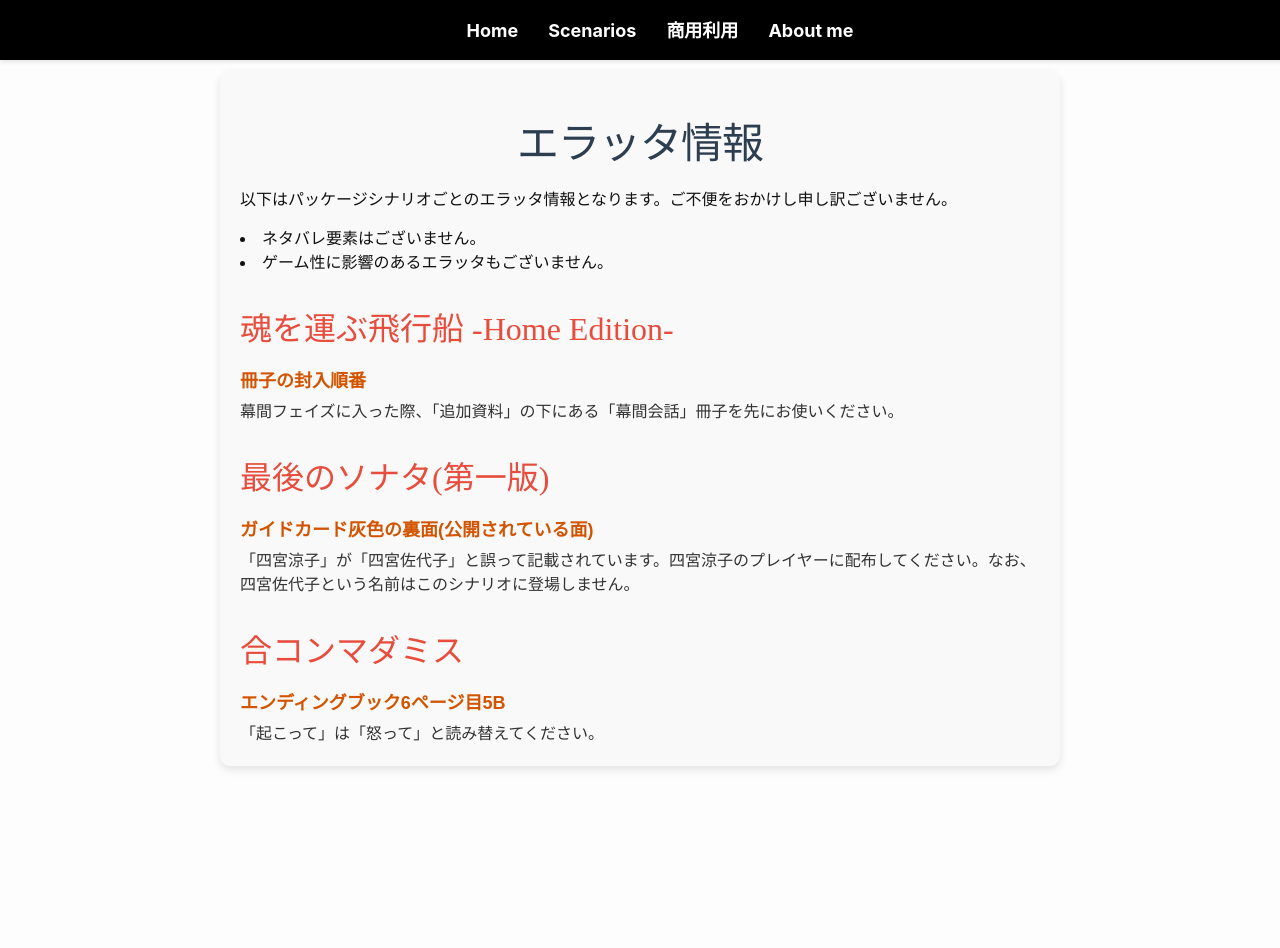
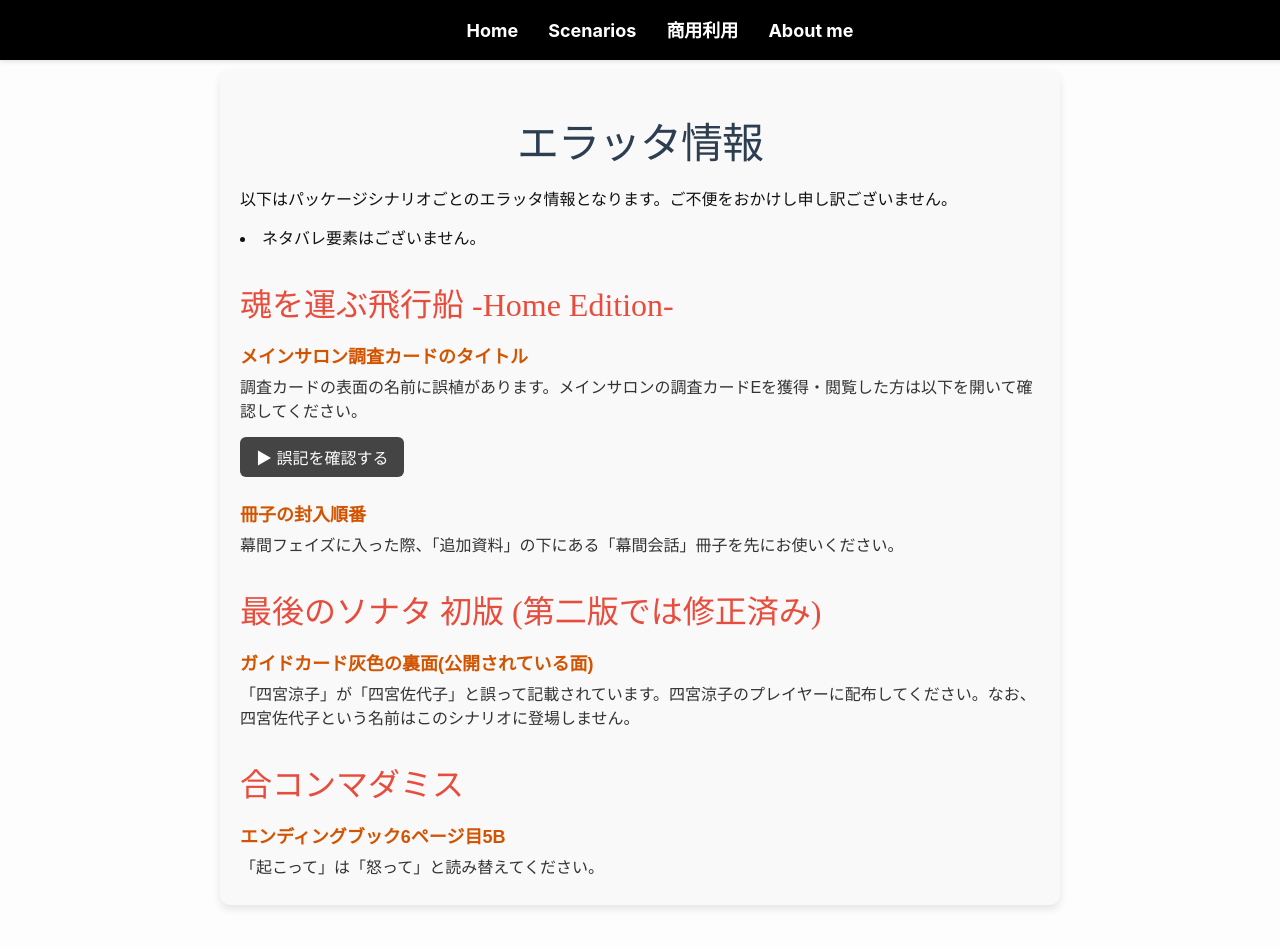
Before and after one commit to elkurin/elkurin.github.io, a Jekyll site: the page built from games/errata.md, in a window 1280 px wide and 965 px high. Shown: the top 948 px of the window. Built offline with Jekyll 4.4.1, drawn with Linux system fonts in a browser that asks for light colours.

Commit message:
メインサロンエラッタ

```diff
--- a/assets/css/style.scss
+++ b/assets/css/style.scss
@@ -2016,6 +2016,33 @@
   font-size: 16px;
   color: #333;
   line-height: 1.5; /* 行間を広く設定 */
+  margin-bottom: 5px;
+}
+
+.errata-hidden {
+  display: none;
+  margin-top: 1em;
+  padding: 1em;
+  background-color: #fefefe;
+  border-left: 4px solid #cc0000;
+  font-weight: bold;
+  margin-bottom: 5px;
+}
+
+.errata-toggle {
+  margin-top: 0.5em;
+  background-color: #444;
+  color: white;
+  padding: 0.5em 1em;
+  border: none;
+  cursor: pointer;
+  font-size: 1rem;
+  border-radius: 6px;
+  margin-bottom: 5px;
+}
+
+.errata-toggle:hover {
+  background-color: #222;
 }
 
 /********************
--- /dev/null
+++ b/assets/js/errata-toggle.js
@@ -0,0 +1,10 @@
+document.addEventListener("DOMContentLoaded", function () {
+  const toggle = document.querySelector(".errata-toggle");
+  const hidden = document.querySelector(".errata-hidden");
+
+  if (toggle && hidden) {
+    toggle.addEventListener("click", () => {
+      hidden.style.display = hidden.style.display === "none" ? "block" : "none";
+    });
+  }
+});
--- a/games/errata.md
+++ b/games/errata.md
@@ -9,13 +10,23 @@
   <div>
     <p>以下はパッケージシナリオごとのエラッタ情報となります。ご不便をおかけし申し訳ございません。</p>
     <li>ネタバレ要素はございません。</li>
-    <li>ゲーム性に影響のあるエラッタもございません。</li>
   </div>
 
   <div class="scenario-errata">
     <h2>魂を運ぶ飛行船 -Home Edition-</h2>
     <div class="eratta-item">
       <div class="errata-location">
+        メインサロン調査カードのタイトル
+      </div>
+      <div class="errata-description">
+        調査カードの表面の名前に誤植があります。メインサロンの調査カードEを獲得・閲覧した方は以下を開いて確認してください。
+      </div>
+      <button class="errata-toggle">▶ 誤記を確認する</button>
+      <div class="errata-hidden" style="display: none;">
+        <strong>誤：</strong>人間のリスト<br>
+        <strong>正：</strong>オイル差し
+      </div>
+      <div class="errata-location" style="margin-top: 20px">
         冊子の封入順番
       </div>
       <div class="errata-description">
@@ -25,7 +36,7 @@
   </div>
 
   <div class="scenario-errata">
-    <h2>最後のソナタ(第一版)</h2>
+    <h2>最後のソナタ 初版 (第二版では修正済み)</h2>
     <div class="eratta-item">
       <div class="errata-location">
         ガイドカード灰色の裏面(公開されている面)
@@ -47,3 +58,4 @@
       </div>
     </div>
 </div>
+<script src="/assets/js/errata-toggle.js"></script>
--- /dev/null
+++ b/random/cache-api/during-loading.html
@@ -0,0 +1,3 @@
+<script src=during-loading.js></script>
+Want to load cache during loading?
+Try #init
```
Also changed, not shown: other parts of games/errata.md (+1 -0 lines), random/cache-api/during-loading.js (added, +36 -0 lines).
